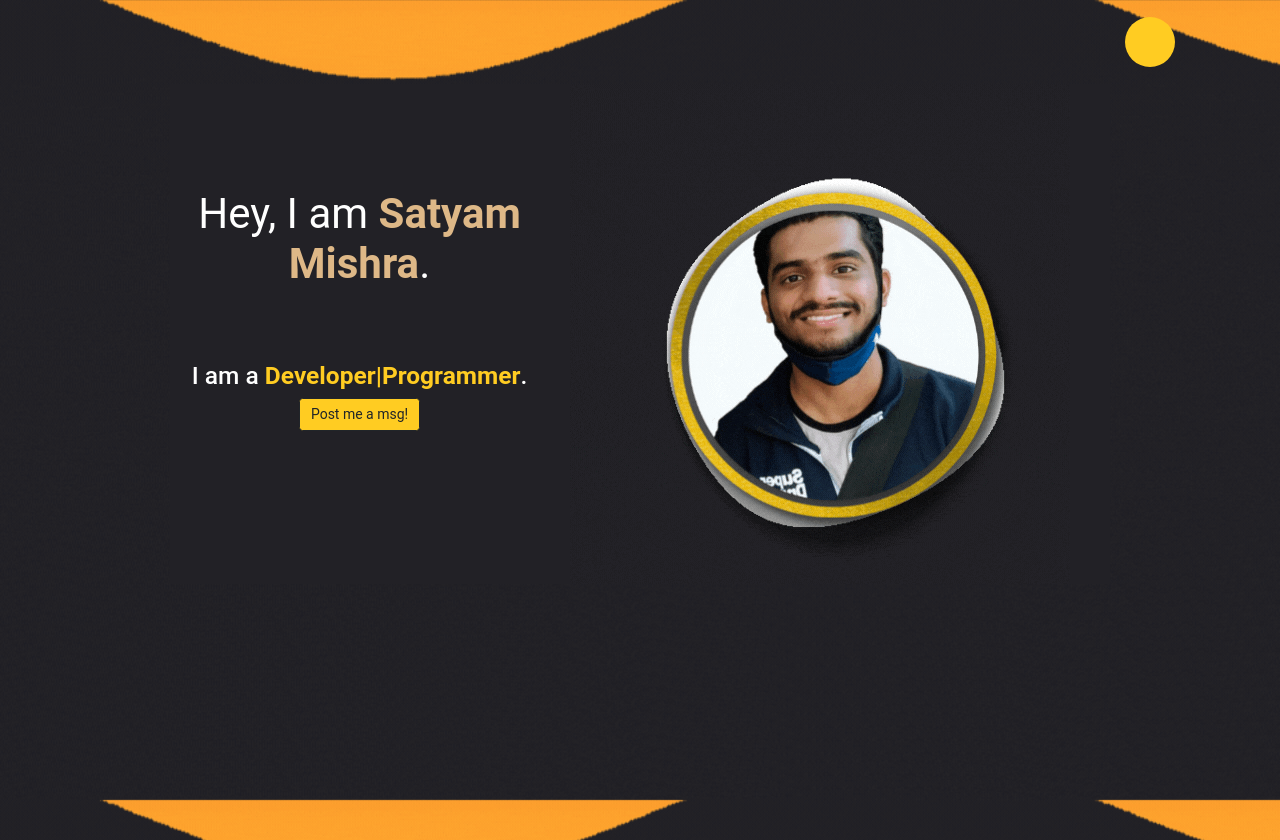
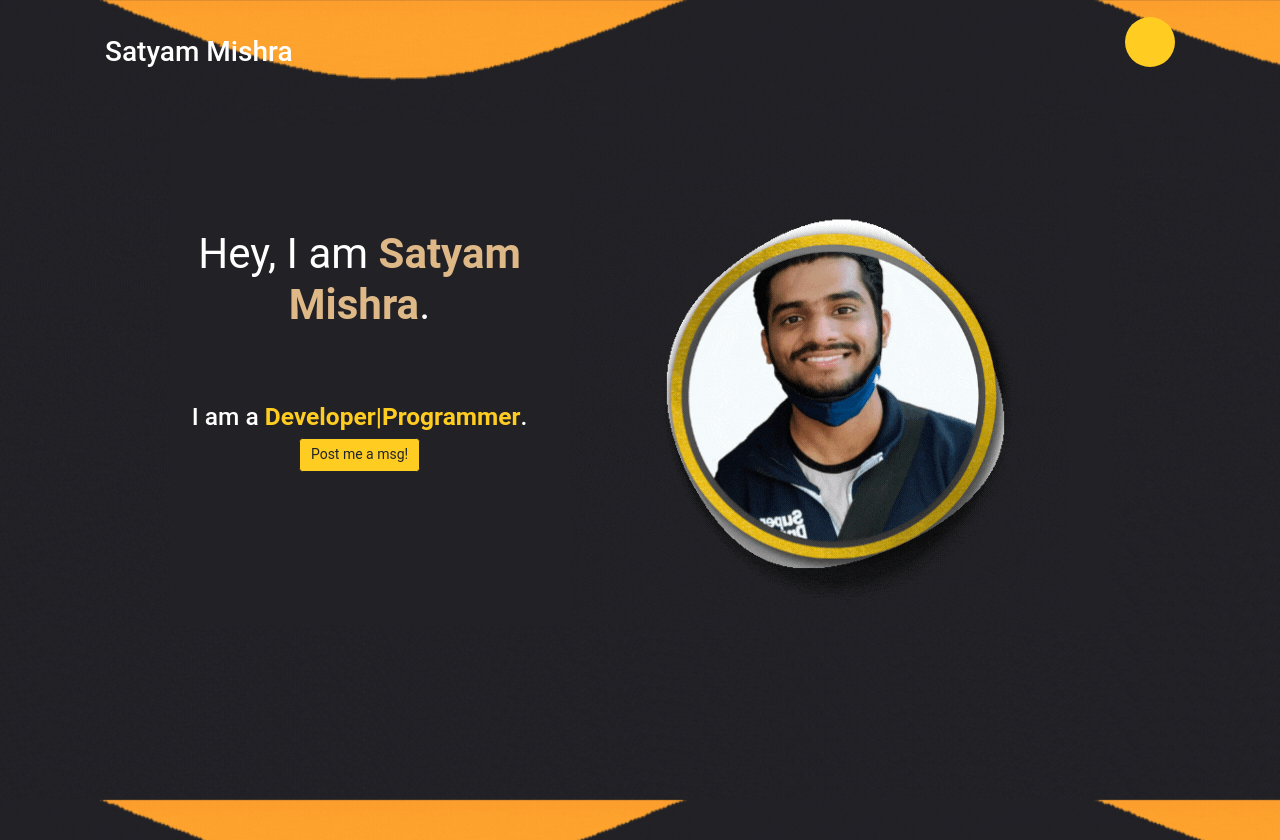
Before and after one commit to bedead/my-portfolio-flask, a Flask app: page / in a window 1280 px wide. Shown: the top 840 px of the page. Run offline with Flask 2, Linux system fonts and the light colour scheme; some libraries are stand-ins or nearby versions.

Commit message:
added left name

```diff
--- a/templates/about.html
+++ b/templates/about.html
@@ -159,6 +159,7 @@
 
             <div class="cover-container d-flex w-100 h-100 p-3 mx-auto flex-column">
                 <header>
+                    <h2 class="text-white">Satyam Mishra</h2>
                     <div>
                         <button class="header__button nav-btn-js" type="button"></button>
                         <nav class="header__nav nav-js p-lg-3 pt-md-3" data-active="false">
--- a/templates/contact.html
+++ b/templates/contact.html
@@ -160,6 +160,7 @@
 
             <div class="cover-container d-flex w-100 h-100 p-3 mx-auto flex-column">
                 <header>
+                    <h2 class="text-white">Satyam Mishra</h2>
                     <div>
                         <button class="header__button nav-btn-js" type="button"></button>
                         <nav class="header__nav nav-js p-lg-3 pt-md-3" data-active="false">
--- a/templates/index.html
+++ b/templates/index.html
@@ -26,7 +26,6 @@
         margin: 0;
         height: 100vh;
         font-family: 'Roboto', Helvetica, sans-serif;
-        font-size: 1rem;
         line-height: 1.2;
         overflow: hidden;
         display: flex;
@@ -217,6 +216,7 @@
 
             <div class="cover-container d-flex w-100 h-100 p-3 mx-auto flex-column">
                 <header>
+                    <h2 class="text-white">Satyam Mishra</h2>
                     <div>
                         <button class="header__button nav-btn-js" type="button"></button>
                         <nav class="header__nav nav-js p-lg-3 pt-md-3" data-active="false">
--- a/templates/projects.html
+++ b/templates/projects.html
@@ -170,6 +170,7 @@
         <div class="container-fluid p-4 text-center">
             <div class="cover-container d-flex w-100 h-100 p-3 mx-auto flex-column">
                 <header>
+                    <h2 class="text-white">Satyam Mishra</h2>
                     <div>
                         <button class="header__button nav-btn-js" type="button"></button>
                         <nav class="header__nav nav-js p-lg-3 pt-md-3" data-active="false">
```
